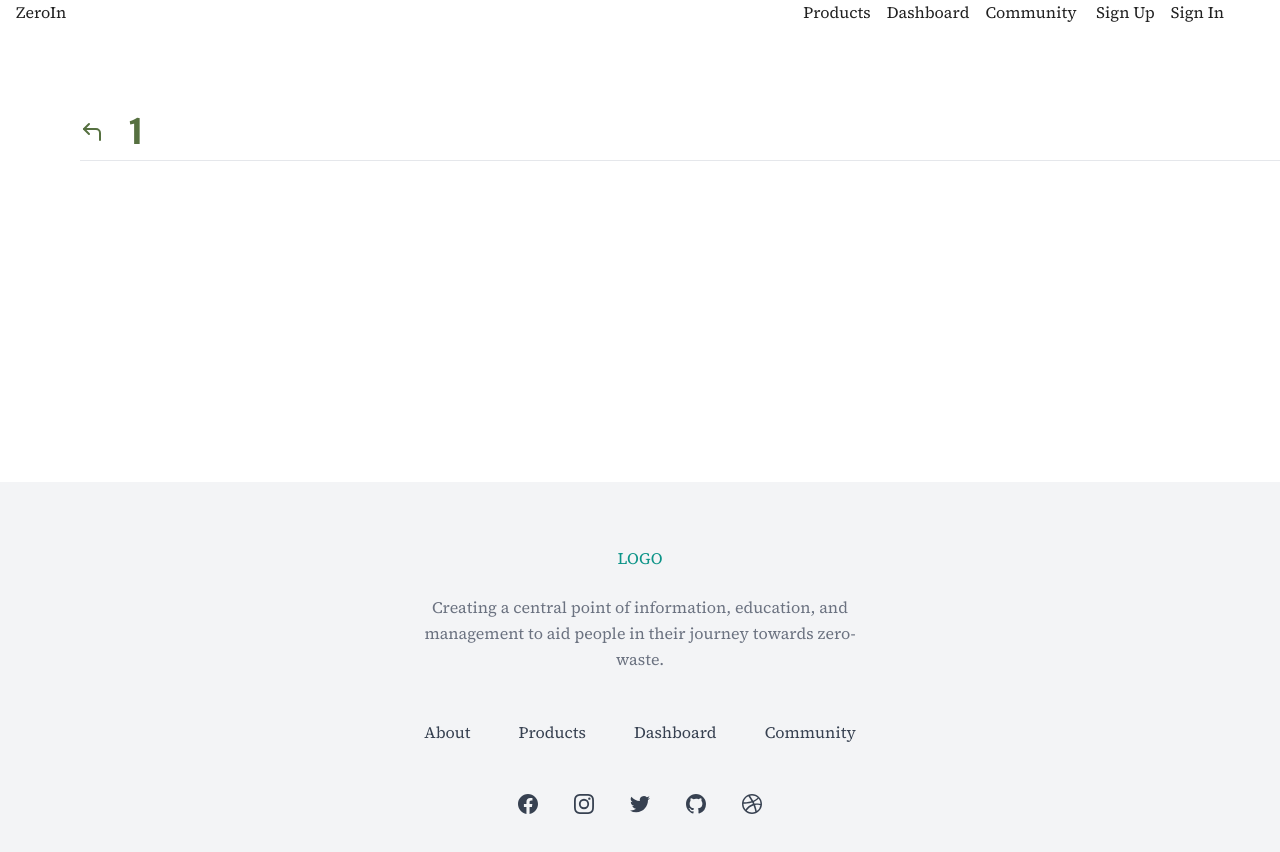
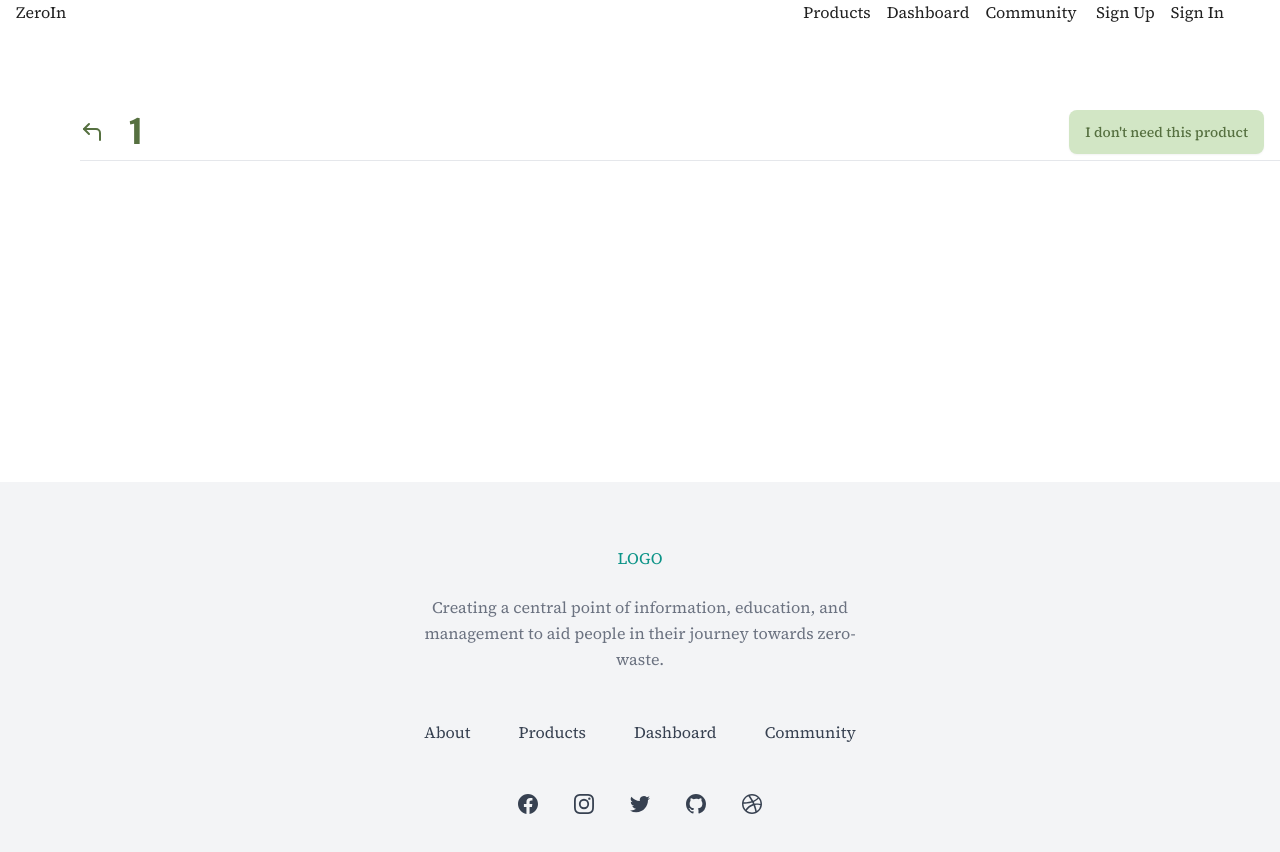
Before and after one commit to suhay/project-zero, a Next.js app: page /profile/product/1/1 in a window 1280 px wide. Shown: the top 852 px of the page. Built offline with nearby package versions, Linux system fonts and the light colour scheme.

Commit message:
add action, no-action buttion type

```diff
--- a/app/profile/product/[categorySlug]/[subCategorySlug]/page.tsx
+++ b/app/profile/product/[categorySlug]/[subCategorySlug]/page.tsx
@@ -1,9 +1,11 @@
 "use client";
+import { useRouter } from "next/navigation";
 import { GOODS } from "@/constants";
 import { Button } from "@/src/components/lib/Button";
 import { Card } from "~/Card";
 
 const SubCategory = ({ params }: { params: { subCategorySlug: string } }) => {
+  const router = useRouter();
   const { subCategorySlug } = params;
   const decodeURL = decodeURIComponent(subCategorySlug);
 
@@ -20,11 +22,26 @@ const SubCategory = ({ params }: { params: { subCategorySlug: string } }) => {
     }
   }
 
+  const handleRemoveSubItem = () => {
+    console.log("do not need this product, subcategory", decodeURL);
+    router.back();
+    // {GOODS.map((product, idx) => ({
+
+    // }
+
+    // ))
+  };
+
   return (
     <section className="profile my-20">
       <div className="flex m-auto items-center profile">
         <Button.Back />
         <h2 className="ml-6 my-auto">{decodeURL}</h2>
+
+        <Button.Action
+          tag="I don't need this product"
+          onClick={handleRemoveSubItem}
+        />
       </div>
       <hr className="profile" />
       <div className="border-red-400 flex gap-10 my-10 profile">
--- a/src/components/lib/Button/Tag.tsx
+++ b/src/components/lib/Button/Action.tsx
@@ -2,9 +2,9 @@ import { ButtonHTMLAttributes } from "react";
 import { buttonClass, variantClass } from ".";
 import { Variant } from "../types";
 
-export function Tag({
+export function Action({
   tag,
-  variant = "secondary",
+  variant = "action",
   type = "button",
   onClick,
 }: {
@@ -16,7 +16,7 @@ export function Tag({
   return (
     <button
       type={type}
-      className={`${buttonClass} ${variantClass[variant]} block w-auto`}
+      className={`${buttonClass} ${variantClass[variant]} w-auto ml-auto mr-4`}
       onClick={onClick}
     >
       {tag}
--- a/src/components/lib/Button/index.tsx
+++ b/src/components/lib/Button/index.tsx
@@ -4,6 +4,7 @@ import { Variant } from "../types";
 import { Simple } from "./Simple";
 import { Tag } from "./Tag";
 import { Back } from "./Back";
+import { Action } from "./Action";
 
 export const buttonClass =
   "rounded-lg px-4 py-3 text-sm shadow-sm font-medium shadow-sm focus-visible:outline focus-visible:outline-2 focus-visible:outline-offset-2";
@@ -14,6 +15,10 @@ export const variantClass: Record<Variant, string> = {
   secondary:
     "bg-secondary-500 hover:bg-secondary-600 focus-visible:outline-secondary-600 text-black",
   google: "bg-google text-white",
+  action:
+    "bg-secondary-600 focus-visible:outline-secondary-600 hover:bg-secondary-700 text-black rounded-[50px]",
+  "no action":
+    "bg-secondary-500 focus-visible:outline-secondary-600 text-black rounded-[50px]",
 };
 
 export const Button = {
@@ -22,4 +27,5 @@ export const Button = {
   Back,
   Simple,
   Tag,
+  Action,
 };
--- a/src/components/lib/types.ts
+++ b/src/components/lib/types.ts
@@ -1 +1,6 @@
-export type Variant = "primary" | "secondary" | "google";
+export type Variant =
+  | "primary"
+  | "secondary"
+  | "google"
+  | "action"
+  | "no action";
```
